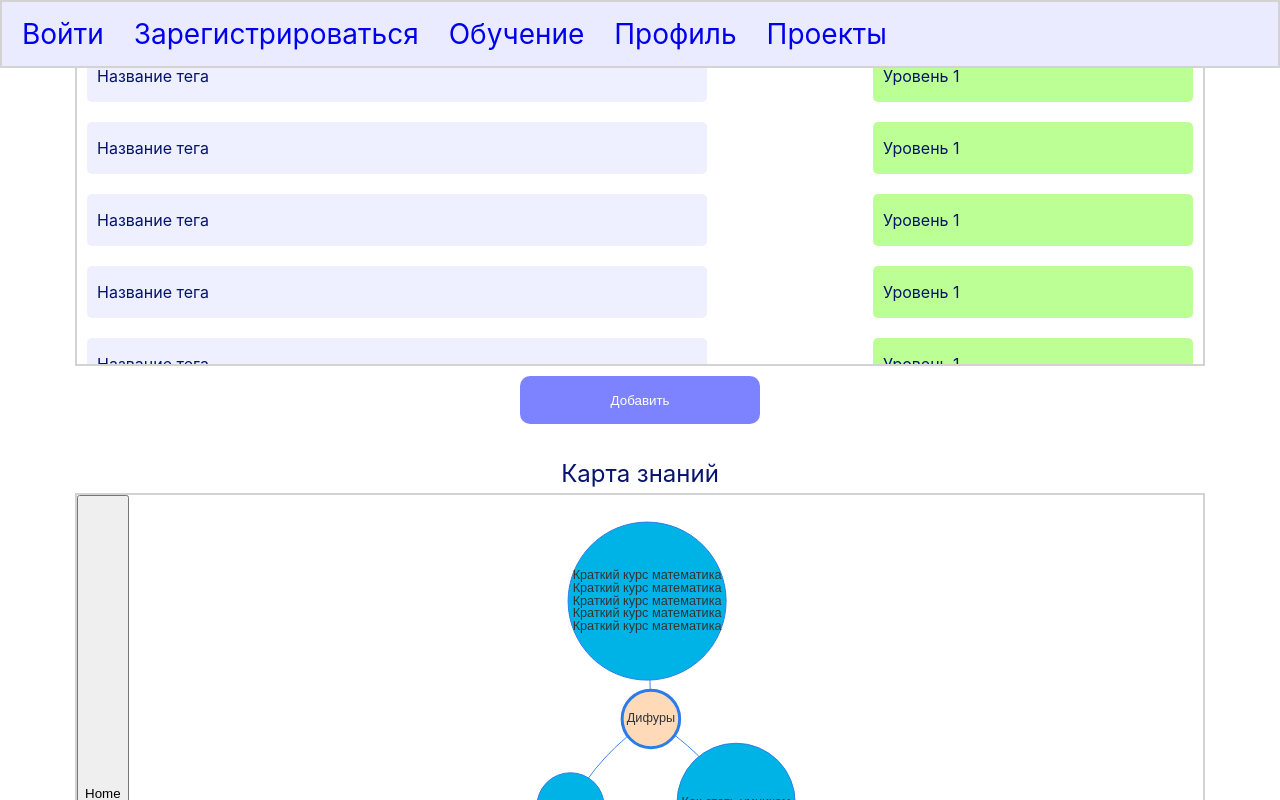
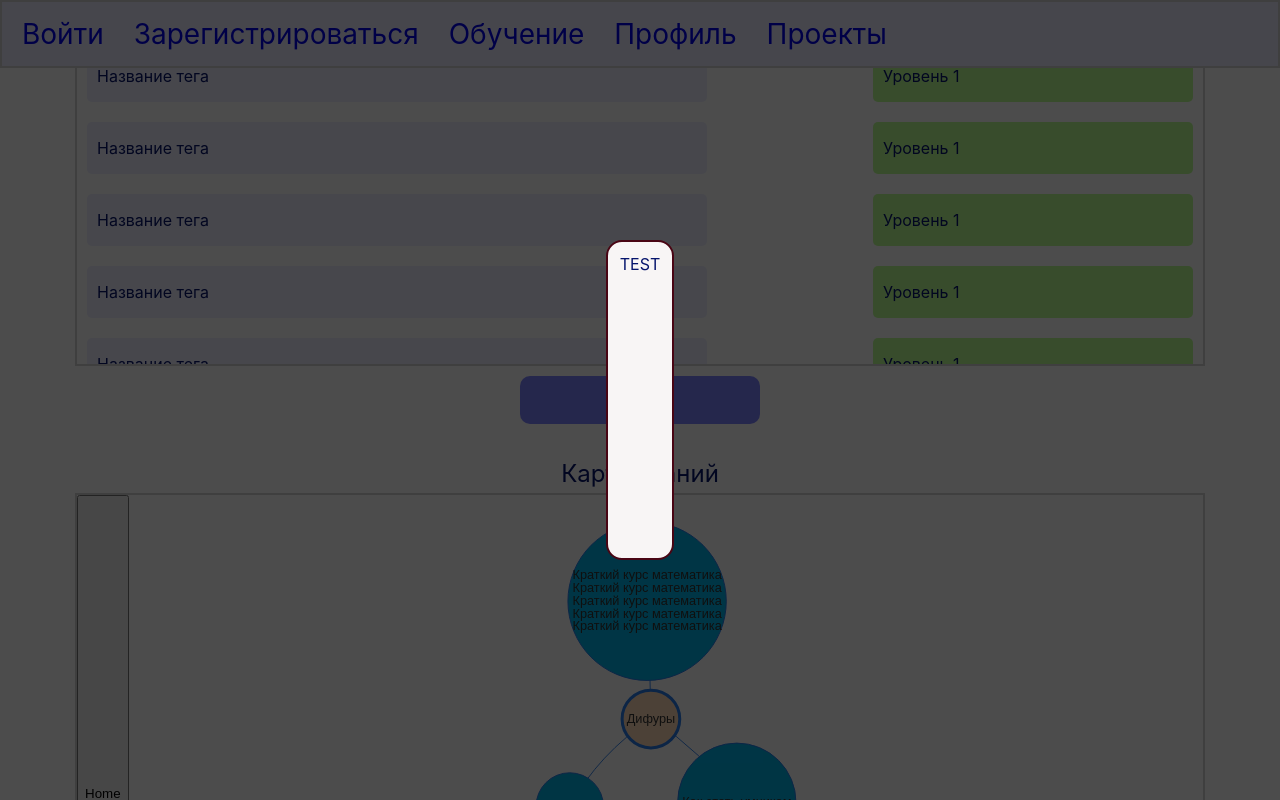
Before and after one commit to ArkhamX2/mind-map, a React (Vite) app in the folder Web/: page /profile in a window 1280 px wide. Both pictures are taken after typing "Sample" into the empty fields and a click on the button "Добавить". Shown: the part 497-1297 px from the top of the page. Built offline with nearby package versions, Linux system fonts and the light colour scheme.

Commit message:
modal init

```diff
--- /dev/null
+++ b/Web/src/components/modal.tsx
@@ -0,0 +1,24 @@
+import { FC, ReactNode } from "react";
+import cl from '../styles/Modal.module.css'
+
+interface ModalType {
+    children?: ReactNode;
+    isOpen: boolean;
+    toggle: () => void;
+}
+
+const Modal: FC<ModalType> = (props) => {
+    return (
+        <>
+            {props.isOpen && (
+                <div className={cl.modaloverlay} onClick={props.toggle}>
+                    <div onClick={(e) => e.stopPropagation()} className={cl.modalbox}>
+                        {props.children}
+                    </div>
+                </div>
+            )}
+        </>
+    );
+}
+
+export default Modal;
--- a/Web/src/components/profile.tsx
+++ b/Web/src/components/profile.tsx
@@ -5,6 +5,8 @@ import TagComponent from "../components/taglistComponent"
 import MindNetwork from "../components/mindNetwork"
 import { course, courseTag } from "../types";
 import { Edge, Node, Data } from "vis-network/standalone/esm/vis-network";
+import useModal from "../utility/useModal";
+import Modal from "./modal";
 
 const TagColors = [
     `AliceBlue`,
@@ -221,6 +223,7 @@ const Profile: FC = () => {
     const [selectedNode, setSelectedNode] = useState<number>()
     const [courseData, setCourseData] = useState([...initCourseData])
     const [courseTagData, setCourseTagData] = useState([...initCourseTagData])
+    const { isOpen, toggle } = useModal()
 
     useEffect(() => {
         if (selectedNode != undefined) {
@@ -250,6 +253,9 @@ const Profile: FC = () => {
     }
     return (
         <main style={{ backgroundColor: "#FFFFFF", width: '100%', height: '100%', padding: "15px" }}>
+            <Modal isOpen={isOpen} toggle={toggle}>
+                TEST
+            </Modal>
             <div style={{overflowY:'auto', display:'flex', flexDirection:'column', width: '100%', height: '100%'}}>
                 <div className="profileinfo" style={{display: "flex", flexDirection: 'row', marginTop:'70px', alignSelf:'center' }}>
                     <div className="logo" style={{ width: '300px', height: '300px', backgroundColor: 'lightgray', borderRadius: '15px', margin: '10px 15px' }}>
@@ -281,7 +287,7 @@ const Profile: FC = () => {
                     <button style={{
                         width: '240px', height: '48px', justifySelf: 'center', margin: '10px', backgroundColor: '#7D83FF', color: 'white'
                         , border: '0px solid transparent', borderRadius: '10px'
-                    }}>Добавить</button>
+                    }} onClick={toggle}>Добавить</button>
                 </div>
                 <div className="mapcontainer" style={{ width: "100%", height: '100%', display: "flex", flexDirection: 'column', padding: '10px', alignItems:'center' }}>
                     <div className="label" style={{ margin: '5px 0' }}><h2>Карта знаний</h2></div>
--- /dev/null
+++ b/Web/src/styles/Modal.module.css
@@ -0,0 +1,24 @@
+.modaloverlay {
+    z-index: 9999;
+    width: 100vw;
+    height: 100vh;
+    position: fixed;
+    top: 0;
+    bottom: 0;
+    right: 0;
+    left: 0;
+    background: rgba(0, 0, 0, 0.7);
+    display: flex;
+    justify-content: center;
+    align-items: center;
+  }
+
+  .modalbox {
+    display: flex;
+    flex-direction: column;
+    background: #F8F5F5;
+    min-height: 320px;
+    padding: 12px;
+    border-radius: 1rem;
+    border: 2px solid #490514;
+  }
--- /dev/null
+++ b/Web/src/utility/useModal.ts
@@ -0,0 +1,16 @@
+import React, { useState } from "react";
+
+function useModal() {
+  const [isOpen, setisOpen] = useState(false);
+
+  const toggle = () => {
+    setisOpen(!isOpen);
+  };
+
+  return {
+    isOpen,
+    toggle
+  };
+}
+
+export default useModal
```
